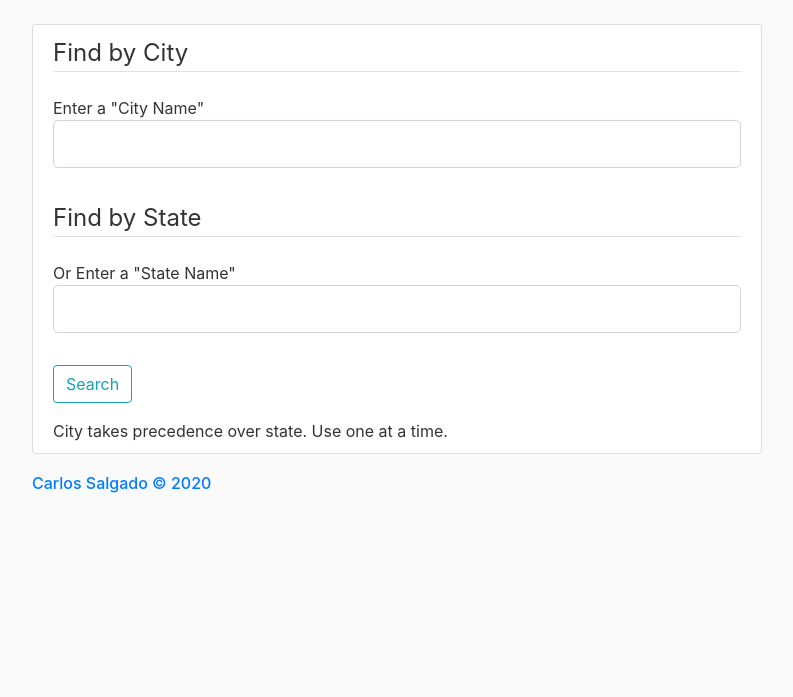
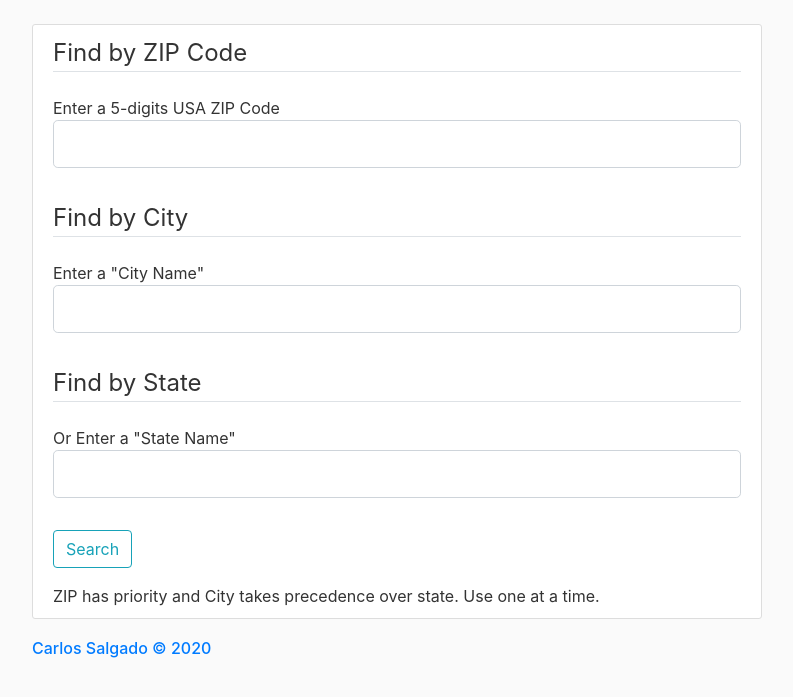
Before and after one commit to socd06/hospital-beds, a Flask app: page / in a window 1280 px wide. Shown: the part 56-753 px from the top of the page, without its empty margins (53-846 px from the left). Run offline with Flask 2, Linux system fonts and the light colour scheme; some libraries are stand-ins or nearby versions.

Commit message:
feat: add zip code form to index.html and add improved process_input function to forms.py

```diff
--- a/forms.py
+++ b/forms.py
@@ -1,17 +1,59 @@
 from flask_wtf import FlaskForm
 from wtforms import StringField, SubmitField
 from wtforms.validators import Required, Optional, Length
+import re
+
+def process_input(user_input):
+    '''
+    Returns the processed user input string where the first letter of every
+    word is always a capital letter so it matches the dataset
+    Parameters:
+    user_input (string): user input location search
+    '''
+
+    # Return None when there is no input
+
+    lower_input = user_input.lower()
+
+    input_list = re.split(r'\s',lower_input)
+
+    output_str = ""
+
+    # White spaces should be 1 less than how many words
+    ws_qty = len(input_list) - 1
+    ws_count = 0
+
+    if len(input_list) > 1:
+
+        for elem in input_list:
+
+            # Make capital only the first letter of every word
+            output_str += elem[0].upper()
+
+            # Concatenate the rest of the word
+            output_str += elem[1::]
+
+            # Add a whitepace to the string if not in the last word of the list
+            if ws_count < ws_qty:
+                output_str += " "
+                ws_count+= 1
+    else:
+        output_str = lower_input[0].upper() + lower_input[1::]
+
+    return output_str
+
 
 class MapSearchForm(FlaskForm):
     #STATE_NAME feature from dataset
     # DataRequired means it can't be empty
     state_name = StringField('STATE_NAME',
                     validators=[Optional(), Length(min=4, max=20)])
+
     #HQ_CITY feature from dataset
     city_name =  StringField('HQ_CITY',
                     validators=[Optional(), Length(min=4, max=20)])
+
     #HQ_ZIP_CODE
-    # Currently not used
     zip_code = StringField('HQ_ZIP_CODE',
                     validators=[Optional(), Length(min=5, max=5)])
     #COUNTY_NAME
--- a/templates/index.html
+++ b/templates/index.html
@@ -3,6 +3,25 @@
     <div class="content-section">
         <form method="POST" action="">
             {{ form.hidden_tag() }}
+
+            <fieldset class="form-group">
+                <legend class="border-bottom mb-4">Find by ZIP Code</legend>
+                <div class="form-group">
+                    Enter a 5-digits USA ZIP Code
+
+                    {% if form.zip_code.errors %}
+                        {{ form.zip_code(class="form-control form-control-lg is-invalid") }}
+
+                        <div class="invalid-feedback">
+                            {% for error in form.zip_code.errors %}
+                                <span>{{ error }}</span>
+                            {% endfor %}
+                        </div>
+                    {% else %}
+                        {{ form.zip_code(class="form-control form-control-lg") }}
+                    {% endif %}
+                </div>
+            </fieldset>
 
             <fieldset class="form-group">
                 <legend class="border-bottom mb-4">Find by City</legend>
@@ -43,7 +62,7 @@
                 {{ form.submit(class="btn btn-outline-info") }}
             </div>
 
-            <span>City takes precedence over state.</span>
+            <span>ZIP has priority and City takes precedence over state.</span>
             <span>Use one at a time. </span>
 
         </form>
```
